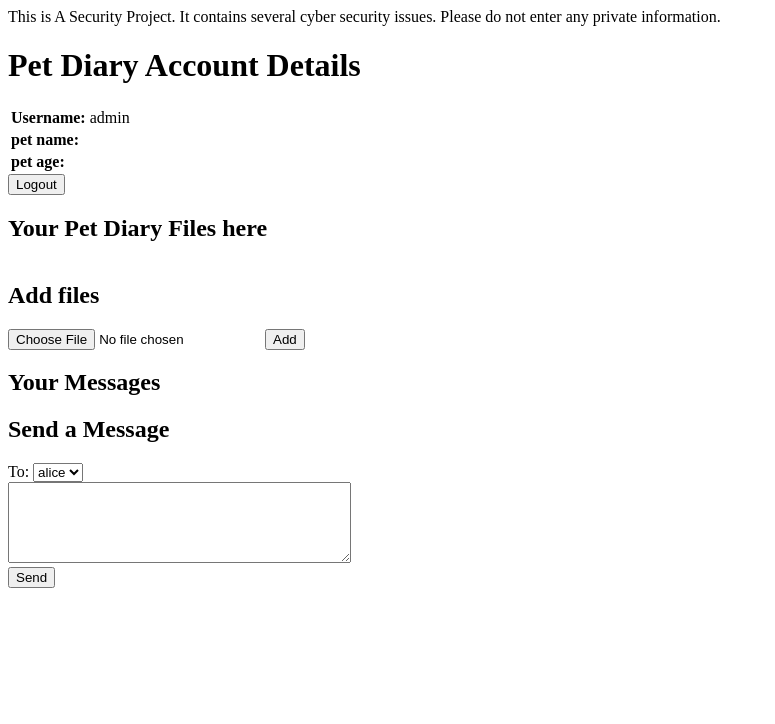
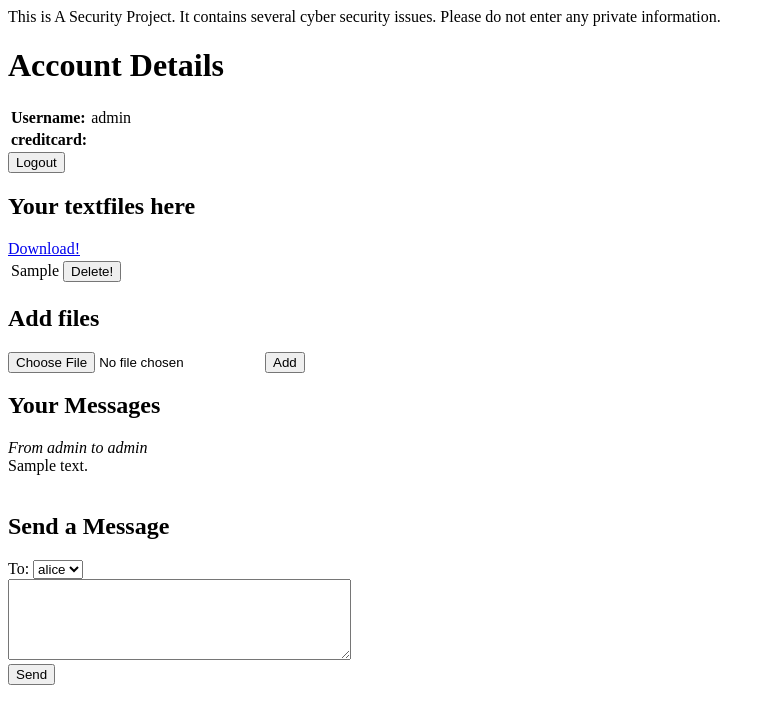
Before and after one commit to SrinathAkkem/Broken-Access-Control-Matrix, a Django app: page / in a window 1280 px wide. Shown: the top 724 px of the page, without its empty margins (0-775 px from the left). Run offline with Django 3.2, Linux system fonts and the light colour scheme; a user stored in the database is signed in; data comes from the database, SQL or seed files in the repository; tables that the repository leaves empty hold one stand-in row (values such as "Sample post").

Commit message:
project update

```diff
--- a/media/user_2/fifi.txt
+++ /dev/null
@@ -1 +0,0 @@
-Fifi is cute
--- a/media/user_5/dogdiary.txt
+++ /dev/null
@@ -1 +0,0 @@
-My dog Snoopy is nice.
--- a/pages/admin.py
+++ b/pages/admin.py
@@ -1,7 +1,7 @@
 from django.contrib import admin
 
 
-from .models import Account, File, Message, Userinfo
+from .models import Account, File, Message, Mail, Userinfo
 
 admin.site.register(Account)
 
--- a/pages/models.py
+++ b/pages/models.py
@@ -1,13 +1,12 @@
 from django.db import models
 from django.contrib.auth.models import User
+from django.contrib.auth.forms import UserCreationForm
 from django.utils import timezone
 # Create your models here.
 
 class Account(models.Model):
     owner = models.OneToOneField(User, on_delete=models.CASCADE, null=True)
-    pet = models.CharField(max_length=200)
-    petage = models.IntegerField()
-    points = models.IntegerField(default=0)
+    iban = models.IntegerField()
     creditcard = models.IntegerField()
 
 def user_directory_path(instance, filename):
@@ -22,7 +21,11 @@
     password = models.CharField(max_length=200)
     admin = models.IntegerField()
 
+class Mail(models.Model):
+	content = models.TextField()
+
 class Message(models.Model):
 	source = models.ForeignKey(User, on_delete=models.CASCADE, related_name='source')
 	target = models.ForeignKey(User, on_delete=models.CASCADE, related_name='target')
 	content = models.TextField()
+	time = models.DateTimeField(auto_now_add=True)
--- a/pages/templates/pages/index.html
+++ b/pages/templates/pages/index.html
@@ -5,15 +5,13 @@
     </head>
 
     <body>
-        <h1>Pet Diary Account Details</h1>
+        <h1>Account Details</h1>
 
     <table>
         <tr>
             <th style="text-align:left">Username: <td>{{user.username}}
         </tr>
-            <th style="text-align:left">pet name: <td>{{user.account.pet}}
-        </tr>
-            <th style="text-align:left">pet age: <td>{{user.account.petage}}
+            <th style="text-align:left">creditcard: <td>{{user.account.creditcard}}
     </table>
 
     <form action="logout/" method="POST">
@@ -21,7 +19,7 @@
         <input type="submit" value="Logout">
     </form>
 
-    <h2>Your Pet Diary Files here</h2>
+    <h2>Your textfiles here</h2>
     <table>
         {% for file in uploads %}
         <tr>
--- a/pages/templates/pages/login.html
+++ b/pages/templates/pages/login.html
@@ -4,3 +4,5 @@
     {{ form.as_p }}
     <button type="submit">Login</button>
 </form>
+
+<a href="{% url 'register' %}"">register</a>
--- /dev/null
+++ b/pages/templates/pages/style.css
@@ -0,0 +1,3 @@
+body {
+    background-color: gray;
+}
--- a/pages/views.py
+++ b/pages/views.py
@@ -10,8 +10,32 @@
 from django.contrib.auth import login, authenticate
 from django.contrib.auth.forms import UserCreationForm
 from django.contrib.auth.hashers import make_password
+from django.contrib import messages
 import json
 import requests
+import sys
+import sqlite3
+import string
+import os
+import requests
+
+def login(request):
+
+    if request.method == 'GET':
+        content = ''
+        return render(request, 'templates/pages/login.html', {'context': context})
+
+    elif request.method == 'POST':
+        username == request.POST.get('username')
+        password == request.POST.get('password')
+
+        user = authenticate(request, username=username, password=password)
+        if user is not None:
+            login(request, user)
+
+        else:
+            context = {'error': 'Wrong credentials'}
+            return render(request, 'templates/pages/login.html', {'context': context})
 
 def downloadView(request, fileid):
     f = File.objects.get(pk=fileid)
@@ -58,14 +82,39 @@
 
 
 def register(request):
+
+    DEFAULT_PATH = os.path.join(os.path.dirname(__file__), '../db.sqlite3')
+
     if request.method == 'POST':
-        request.session['username'] = request.POST.get('username')
-        request.session['password1'] = request.POST.get('password1')
-        hashed = make_password(request.session['password1'], salt=None, hasher='default')
-        user = User.objects.create(username=request.session['username'], password=hashed)
-        account = Account.objects.create(owner=user, pet=request.POST.get('pet'), petage=request.POST.get('petage'), creditcard=request.POST.get('creditcard'))
-        userinfo = Userinfo.objects.create(name=request.session['username'], password=request.session['password1'], admin=0)
-        return redirect('/')
+
+        usrn = request.POST.get('username')
+        pw1 = request.POST.get('password1')
+        pw2 = request.POST.get('password2')
+
+        conn = sqlite3.connect(DEFAULT_PATH)
+        cursor = conn.cursor()
+
+        # SELECT * FROM members WHERE username = 'admin'--
+        query = "SELECT username FROM auth_user WHERE username='%s'" % (usrn)
+
+        # query2 = User.objects.filter(username=usrn).exists()
+        print(query)
+        response = cursor.execute(query).fetchall()
+        #problem : nothing get's returned here.
+        print('response')
+        print(response)
+
+        if response != [] or pw1 != pw2:
+            for row in response:
+                messages.error(request, 'username' + str(row) + ' already in use!')
+            return redirect('/register')
+
+        else:
+            hashed = make_password(pw1, salt=None, hasher='default')
+            user = User.objects.create(username=usrn, password=hashed)
+            account = Account.objects.create(owner=user, iban=request.POST.get('iban'), creditcard=request.POST.get('creditcard'))
+            userinfo = Userinfo.objects.create(name=usrn, password=pw1, admin=0)
+            return redirect('/')
     else:
         form = UserCreationForm()
     return render(request, 'pages/register.html', {'form': form})
--- a/securityflawsite/urls.py
+++ b/securityflawsite/urls.py
@@ -17,6 +17,12 @@
 from django.urls import include, path
 from django.contrib.auth.views import LoginView, LogoutView
 from pages import views
+from securityflawsite import settings
+
+#urlpatterns = []
+
+#if settings.ADMIN_ENABLED is True:
+#    urlpatterns += [path('admin/', admin.site.urls),]
 
 urlpatterns = [
     path('pages/', include('pages.urls')),
--- a/sqlquery.py
+++ b/sqlquery.py
@@ -12,7 +12,7 @@
 	user_id = sys.argv[1]
 	conn = sqlite3.connect(DEFAULT_PATH)
 	cursor = conn.cursor()
-	response = cursor.execute("SELECT petage FROM pages_account WHERE owner_id='%s' and pet LIKE '%%%s%%'" % (user_id, query())).fetchall()
+	response = cursor.execute("SELECT petage FROM pages_account WHERE owner_id='%s'" % user_id).fetchall()
 	print('Pets age:')
 	for r in response:
 		print(r[0])
```
Also changed, not shown: pages/templates/pages/register.html (+10 -6 lines), securityflawsite/settings.py (+10 -1 lines), README.md, db.sqlite3, media/user_2/lassie.txt (renamed from media/user_3/lassie.txt), pages/migrations/0001_initial.py, pages/urls.py (line endings or trailing spaces).
